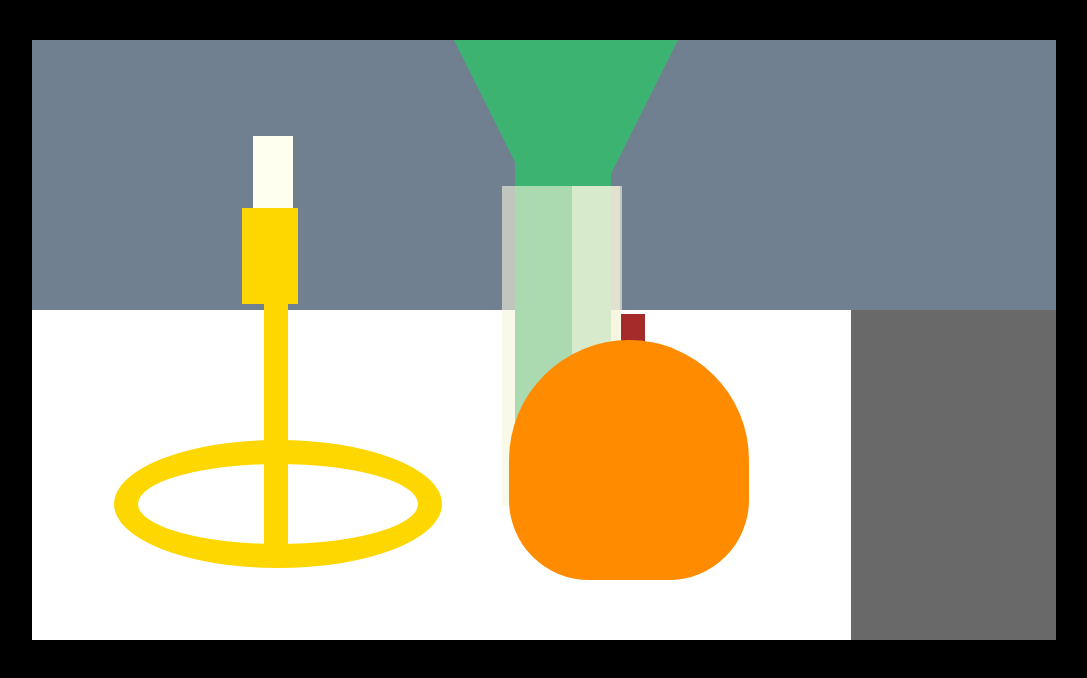
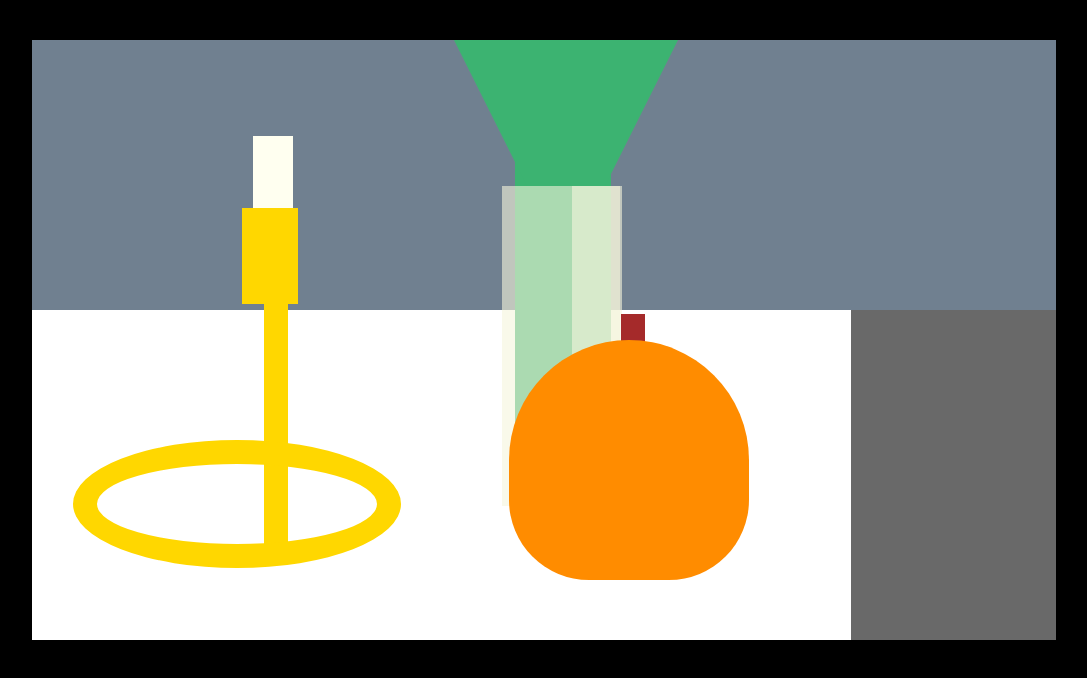
Before and after one commit to jrachelp/still-life-2, a plain HTML site: page index.html in a window 1280 px wide. Shown: the whole page, without its empty margins (96-1183 px from the left). Drawn offline with Linux system fonts and the light colour scheme.

Commit message:
Update maintwo.css

```diff
--- a/maintwo.css
+++ b/maintwo.css
@@ -68,7 +68,7 @@ body {
 	position: absolute;
     height: 10vh;
     width: 35vh;
-    right: 20%;
+    right: 28%;
     bottom: 15%;
     border-radius: 100%;
     border: 3vh solid gold;
```
